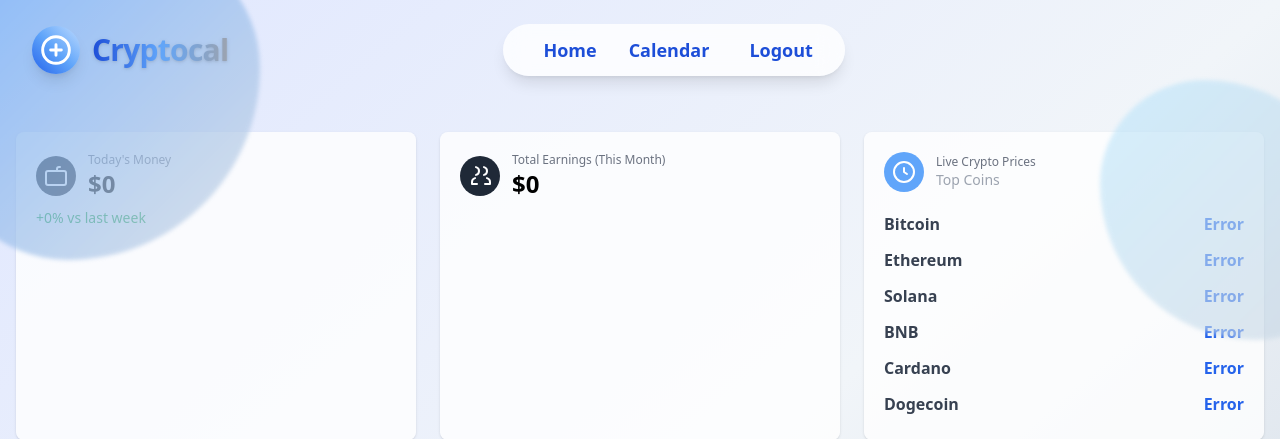
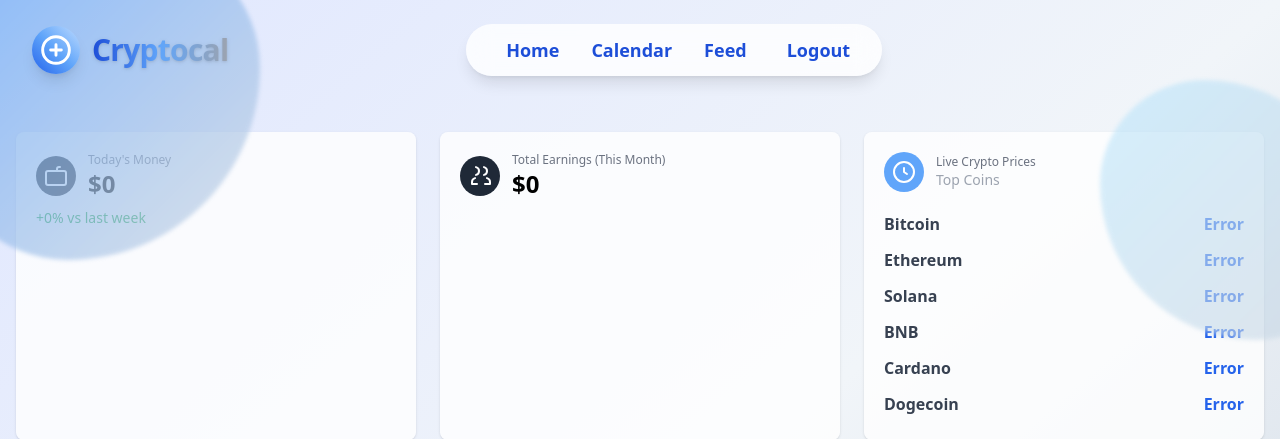
Before and after one commit to rozza368/cits3403-group-project, a Python web app: template app/templates/home.html in a window 1280 px wide; the page is wider, and only the part inside the window is pictured. Shown: the top 439 px of that part. Run offline with Jinja, Linux system fonts and the light colour scheme; the template is opened without the code that fills it, so the values that code supplies are empty; some libraries are stand-ins or nearby versions.

Commit message:
Add feed button to navbar

```diff
--- a/app/templates/home.html
+++ b/app/templates/home.html
@@ -31,6 +31,7 @@
     <nav class="flex items-center space-x-8 bg-white/80 rounded-full px-8 py-3 shadow-lg backdrop-blur-md mx-auto">
       <a href="/" class="ml-2 text-blue-700 font-bold hover:underline text-lg">Home</a>
       <a href="/index" class="ml-2 text-blue-700 font-bold hover:underline text-lg">Calendar</a>
+      <a href="/feed" class="ml-2 text-blue-700 font-bold hover:underline text-lg">Feed</a>
       <form method="POST" action="{{ url_for('logout') }}" class="inline">
         <button type="submit" class="ml-2 text-blue-700 font-bold hover:underline text-lg">Logout</button>
       </form>
```
